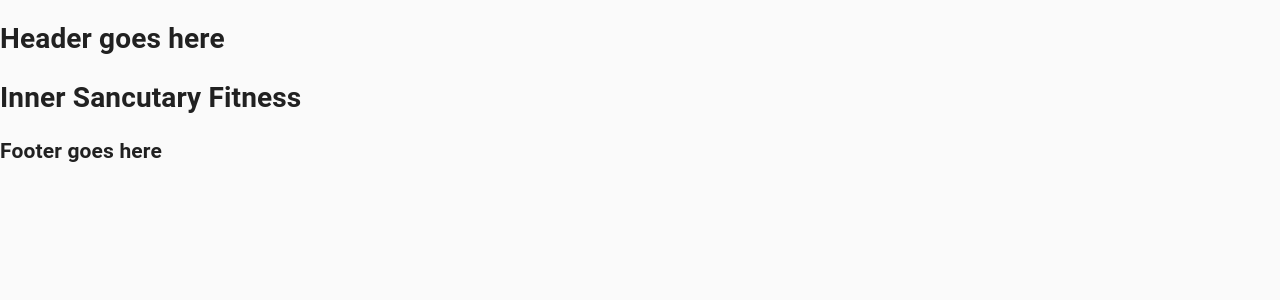
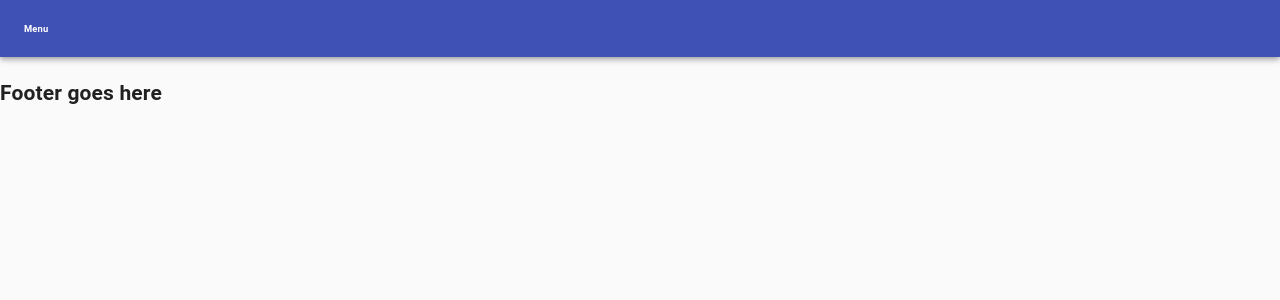
Before and after one commit to macolby14/sanctuary-fitness, a Next.js app: page / in a window 1280 px wide. Shown: the top 300 px of the page. Built offline with nearby package versions, Linux system fonts and the light colour scheme.

Commit message:
start MyAppBar component

```diff
--- /dev/null
+++ b/components/my-app-bar.tsx
@@ -0,0 +1,11 @@
+import { AppBar, Container } from '@material-ui/core';
+
+export default function MyAppBar() {
+  return (
+    <AppBar>
+      <Container>
+        <h6>Menu</h6>
+      </Container>
+    </AppBar>
+  );
+}
--- a/pages/_app.tsx
+++ b/pages/_app.tsx
@@ -4,6 +4,8 @@
 import type { AppProps } from 'next/app';
 import Head from 'next/head';
 import { Container, CssBaseline } from '@material-ui/core';
+
+import MyAppBar from '../components/my-app-bar';
 
 function MyApp({ Component, pageProps }: AppProps) {
   return (
@@ -13,7 +15,7 @@ function MyApp({ Component, pageProps }: AppProps) {
         <title>Inner Sanctuary Fitness</title>
         <link rel="icon" href="/favicon.ico" />
       </Head>
-      <h1>Header goes here</h1>
+      <MyAppBar />
       <main>
         <Container maxWidth="lg" disableGutters>
           <Component {...pageProps} />
```
